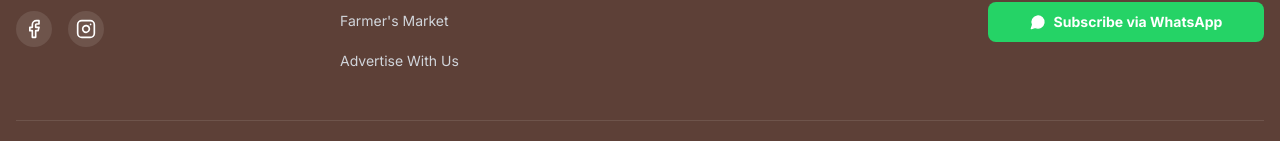
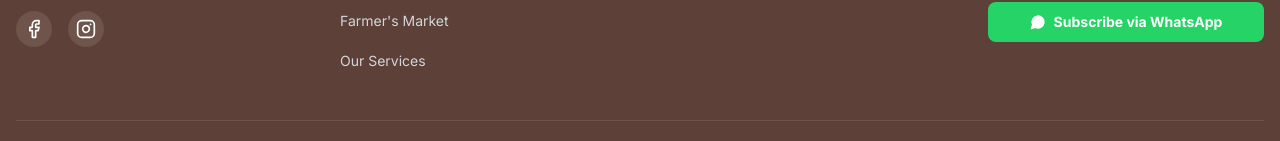
Before and after one commit to Yem97/first-farms.cm, a Next.js app: page /membership in a window 1280 px wide. Shown: the part 4471-4612 px from the top of the page. Built offline with nearby package versions, Linux system fonts and the light colour scheme.

Commit message:
fix: footer services link, remove any type in education page

```diff
--- a/app/education/page.tsx
+++ b/app/education/page.tsx
@@ -103,8 +103,8 @@ export default async function EducationPage() {
 
         <div className="grid grid-cols-1 gap-8 max-w-5xl mx-auto">
           {events.length > 0 ? (
-            events.map((event: any) => (
-              <TrainingCard key={event._id} event={event} />
+            events.map((event) => (
+              <TrainingCard key={(event as { _id: string })._id} event={event as Parameters<typeof TrainingCard>[0]['event']} />
             ))
           ) : (
             <div className="text-center py-24 bg-gray-50 rounded-[2.5rem] border-2 border-dashed border-gray-200">
--- a/components/Footer.tsx
+++ b/components/Footer.tsx
@@ -42,7 +42,7 @@ export default function Footer() {
               <li><Link href="/membership" className="hover:text-white hover:translate-x-1 transition-all inline-block text-sm">Become a Member</Link></li>
               <li><Link href="/education" className="hover:text-white hover:translate-x-1 transition-all inline-block text-sm">Training Programs</Link></li>
               <li><Link href="/marketplace" className="hover:text-white hover:translate-x-1 transition-all inline-block text-sm">Farmer's Market</Link></li>
-              <li><Link href="/advertise" className="hover:text-white hover:translate-x-1 transition-all inline-block text-sm">Advertise With Us</Link></li>
+              <li><Link href="/services" className="hover:text-white hover:translate-x-1 transition-all inline-block text-sm">Our Services</Link></li>
             </ul>
           </div>
 
```
